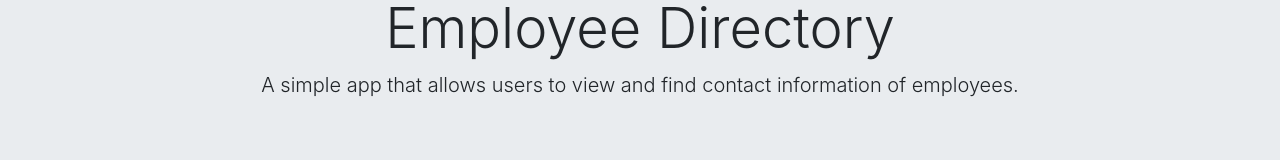
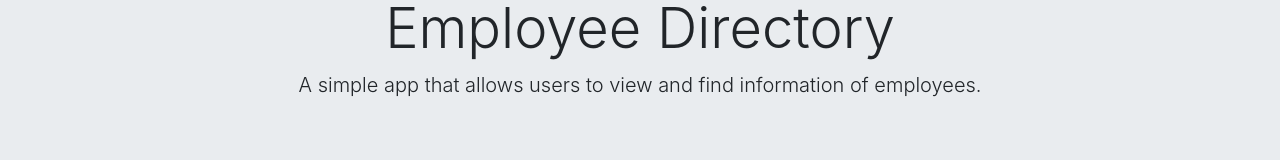
Before and after one commit to geoffreyjiang/employee_directory, a React (Create React App) app: page / in a window 1280 px wide. Shown: the part 125-285 px from the top of the page. Built offline with nearby package versions, Linux system fonts and the light colour scheme; no server answers.

Commit message:
spell check

```diff
--- a/src/Components/Jumbotron/Jumbotron.js
+++ b/src/Components/Jumbotron/Jumbotron.js
@@ -6,7 +6,7 @@ const Jumbotron = () => {
       <div class="container">
         <h1 class="display-4">Employee Directory</h1>
         <p class="lead">
-          A simple app that allows users to view and find contact information of
+          A simple app that allows users to view and find information of
           employees.
         </p>
       </div>
```
